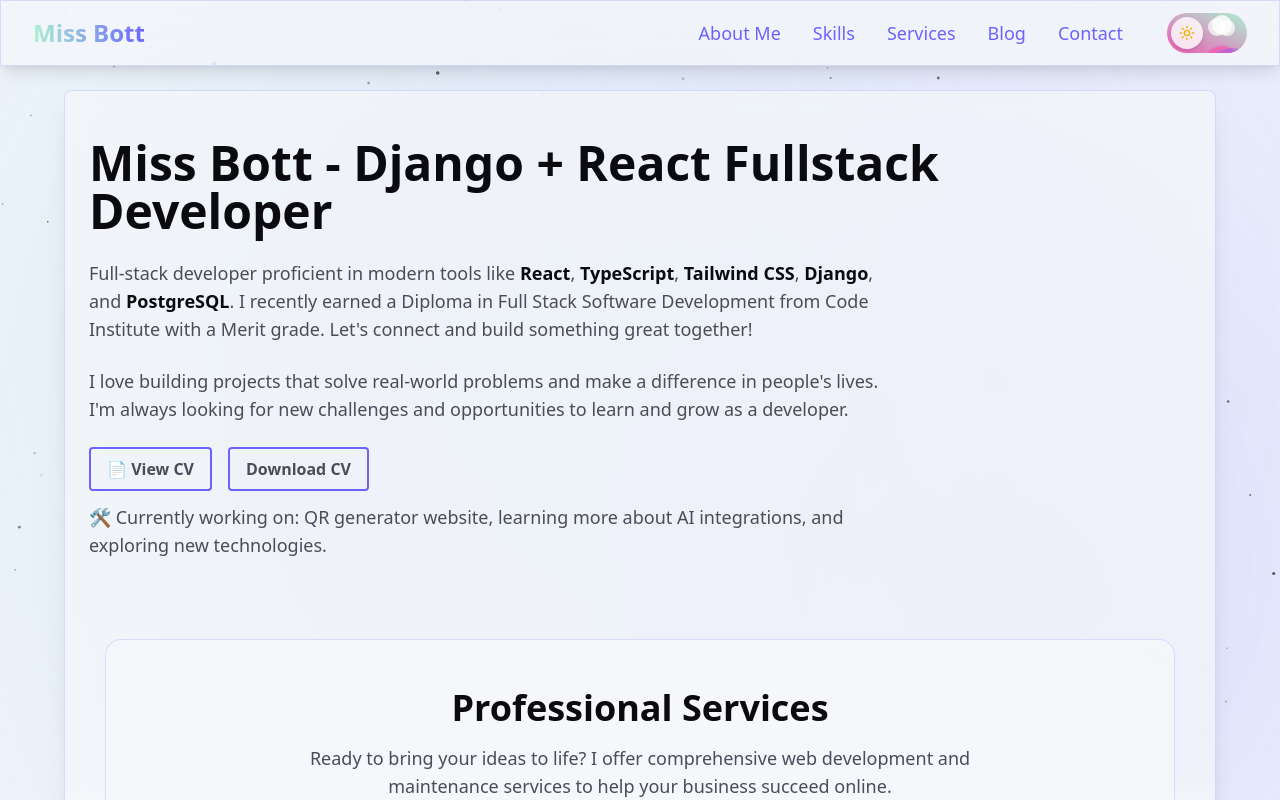
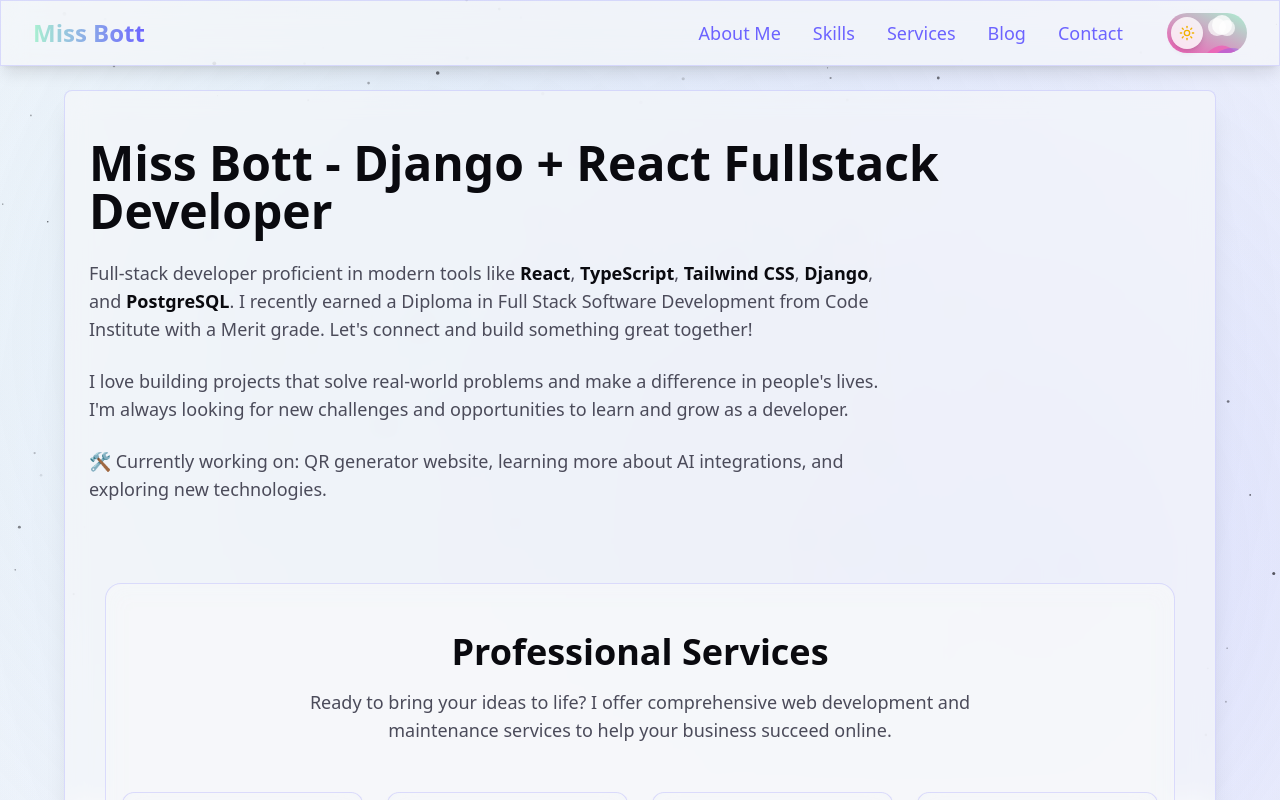
Before and after one commit to petra66orii/personal-portfolio, a React (Vite) app in the folder frontend/: page / in a window 1280 px wide. Shown: the top 800 px of the page. Built offline with nearby package versions, Linux system fonts and the light colour scheme; no server answers.

Commit message:
Remove CV from website

```diff
--- a/frontend/src/pages/Home.tsx
+++ b/frontend/src/pages/Home.tsx
@@ -83,26 +83,6 @@ const Home = () => {
                 a difference in people's lives. I'm always looking for new
                 challenges and opportunities to learn and grow as a developer.
               </p>
-              <nav className="flex gap-4 mt-6" aria-label="Resume actions">
-                <a
-                  href="/CV.pdf"
-                  target="_blank"
-                  rel="noopener noreferrer"
-                  className="px-4 py-2 border-2 rounded border-secondary text-secondary font-bold hover:opacity-90 transition"
-                  aria-label="View Miss Bott's CV in a new tab"
-                >
-                  📄 View CV
-                </a>
-
-                <a
-                  href="/CV.pdf"
-                  download
-                  className="px-4 py-2 rounded border-2 border-secondary text-secondary font-bold hover:opacity-90 transition"
-                  aria-label="Download Miss Bott's CV as PDF"
-                >
-                  Download CV
-                </a>
-              </nav>
               <p className="text-lg text-secondary max-w-[790px] my-3">
                 🛠️ Currently working on: QR generator website, learning more
                 about AI integrations, and exploring new technologies.
```
Also changed, not shown: frontend/public/website-background.png (deleted), 1 other file (tests, documents, lock files or other folders).
